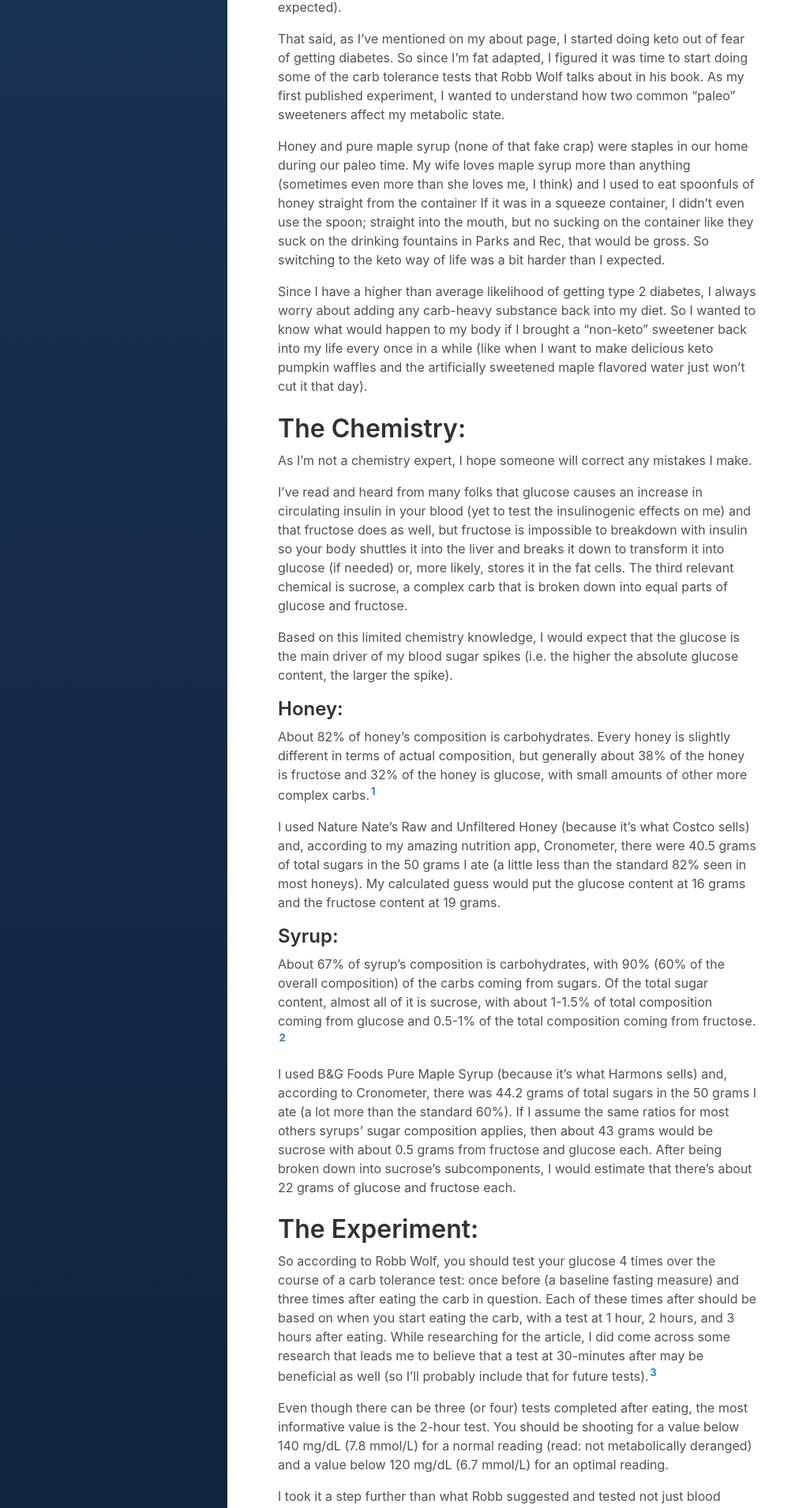
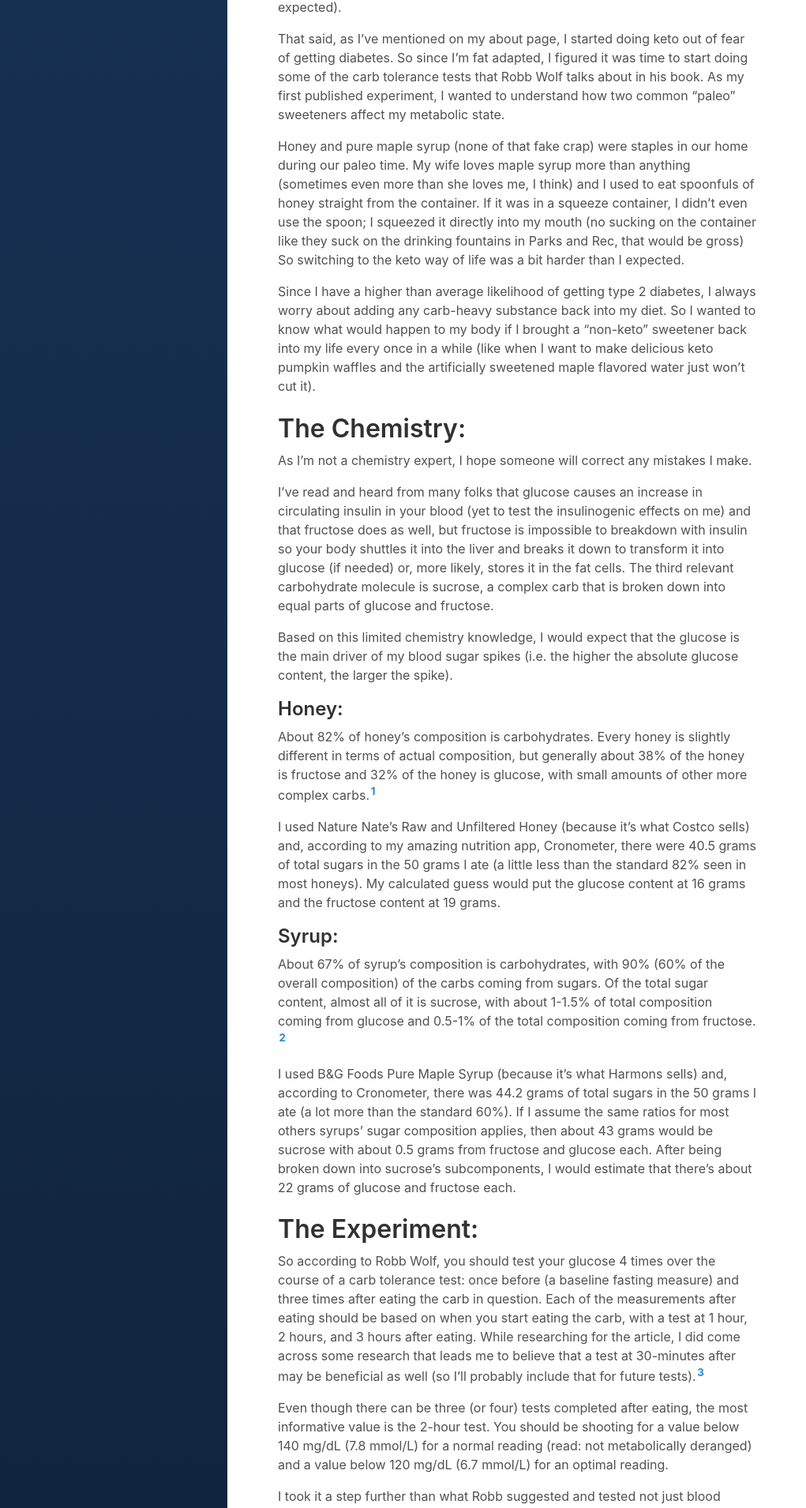
Before and after one commit to quantifiedketonian/quantifiedketonian.github.io, a Jekyll site: the page built from _posts/2019-03-11-a-tale-of-two-sweeteners.md, in a window 1280 px wide. Shown: the part 328-2238 px from the top of the page at 79% size, without its empty margins (0-1021 px from the left). Built offline with Jekyll 4.4.1, drawn with Linux system fonts in a browser that asks for light colours; some of the changed text lies outside the part shown.

Commit message:
Update from Forestry.io Justin Mitchell updated _posts/2019-03-11-a-tale-of-two-sweeteners.md

```diff
--- a/_posts/2019-03-11-a-tale-of-two-sweeteners.md
+++ b/_posts/2019-03-11-a-tale-of-two-sweeteners.md
@@ -11,15 +11,15 @@ I've now been on the ketogenic diet for two months (with a few small upticks of
 
 That said, as I've mentioned on my about page, I started doing keto out of fear of getting diabetes. So since I'm fat adapted, I figured it was time to start doing some of the carb tolerance tests that Robb Wolf talks about in his book. As my first published experiment, I wanted to understand how two common "paleo" sweeteners affect my metabolic state.
 
-Honey and pure maple syrup (none of that fake crap) were staples in our home during our paleo time. My wife loves maple syrup more than anything (sometimes even more than she loves me, I think) and I used to eat spoonfuls of honey straight from the container If it was in a squeeze container, I didn't even use the spoon; straight into the mouth, but no sucking on the container like they suck on the drinking fountains in Parks and Rec, that would be gross. So switching to the keto way of life was a bit harder than I expected.
+Honey and pure maple syrup (none of that fake crap) were staples in our home during our paleo time. My wife loves maple syrup more than anything (sometimes even more than she loves me, I think) and I used to eat spoonfuls of honey straight from the container. If it was in a squeeze container, I didn't even use the spoon; I squeezed it directly into my mouth (no sucking on the container like they suck on the drinking fountains in Parks and Rec, that would be gross) So switching to the keto way of life was a bit harder than I expected.
 
-Since I have a higher than average likelihood of getting type 2 diabetes, I always worry about adding any carb-heavy substance back into my diet. So I wanted to know what would happen to my body if I brought a "non-keto" sweetener back into my life every once in a while (like when I want to make delicious keto pumpkin waffles and the artificially sweetened maple flavored water just won't cut it that day).
+Since I have a higher than average likelihood of getting type 2 diabetes, I always worry about adding any carb-heavy substance back into my diet. So I wanted to know what would happen to my body if I brought a "non-keto" sweetener back into my life every once in a while (like when I want to make delicious keto pumpkin waffles and the artificially sweetened maple flavored water just won't cut it).
 
 # The Chemistry:
 
 As I'm not a chemistry expert, I hope someone will correct any mistakes I make.
 
-I've read and heard from many folks that glucose causes an increase in circulating insulin in your blood (yet to test the insulinogenic effects on me) and that fructose does as well, but fructose is impossible to breakdown with insulin so your body shuttles it into the liver and breaks it down to transform it into glucose (if needed) or, more likely, stores it in the fat cells. The third relevant chemical is sucrose, a complex carb that is broken down into equal parts of glucose and fructose.
+I've read and heard from many folks that glucose causes an increase in circulating insulin in your blood (yet to test the insulinogenic effects on me) and that fructose does as well, but fructose is impossible to breakdown with insulin so your body shuttles it into the liver and breaks it down to transform it into glucose (if needed) or, more likely, stores it in the fat cells. The third relevant carbohydrate molecule is sucrose, a complex carb that is broken down into equal parts of glucose and fructose.
 
 Based on this limited chemistry knowledge, I would expect that the glucose is the main driver of my blood sugar spikes (i.e. the higher the absolute glucose content, the larger the spike).
 
@@ -37,7 +37,7 @@ I used B&G Foods Pure Maple Syrup (because it's what Harmons sells) and, accordi
 
 # The Experiment:
 
-So according to Robb Wolf, you should test your glucose 4 times over the course of a carb tolerance test: once before (a baseline fasting measure) and three times after eating the carb in question. Each of these times after should be based on when you start eating the carb, with a test at 1 hour, 2 hours, and 3 hours after eating. While researching for the article, I did come across some research that leads me to believe that a test at 30-minutes after may be beneficial as well (so I'll probably include that for future tests).[^3]
+So according to Robb Wolf, you should test your glucose 4 times over the course of a carb tolerance test: once before (a baseline fasting measure) and three times after eating the carb in question. Each of the measurements after eating should be based on when you start eating the carb, with a test at 1 hour, 2 hours, and 3 hours after eating. While researching for the article, I did come across some research that leads me to believe that a test at 30-minutes after may be beneficial as well (so I'll probably include that for future tests).[^3]
 
 Even though there can be three (or four) tests completed after eating, the most informative value is the 2-hour test. You should be shooting for a value below 140 mg/dL (7.8 mmol/L) for a normal reading (read: not metabolically deranged) and a value below 120 mg/dL (6.7 mmol/L) for an optimal reading.
 
@@ -95,9 +94,7 @@ However, after I reviewed this next chart, I came to a different conclusion. I l
 
 ![Comparative Chart of the GKI Effects of the Two Sweeteners]({{site.url}}/assets/images/ctt-hs-gki.png)
 
-Based on these results (and there's not a statistical basis to this yet), I have no
-intention of eating either of these regularly. They cause too much variation for
-me to feel comfortable with the effects that they have on me.
+Based on these results (and there's not a statistical basis to this yet), I have no intention of eating either of these regularly. They cause too much variation for me to feel comfortable with the effects that they have on me.
 
 [^1]: [Wikipedia](https://en.wikipedia.org/wiki/Honey#Nutrition) and [this other honey website](http://www.chm.bris.ac.uk/webprojects2001/loveridge/index-page3.html) both discuss the chemical breakdown of honey and have comparative numbers for the proportion of glucose and fructose in honey.
 
```
Also changed, not shown: other parts of _posts/2019-03-11-a-tale-of-two-sweeteners.md (+2 -3 lines).
